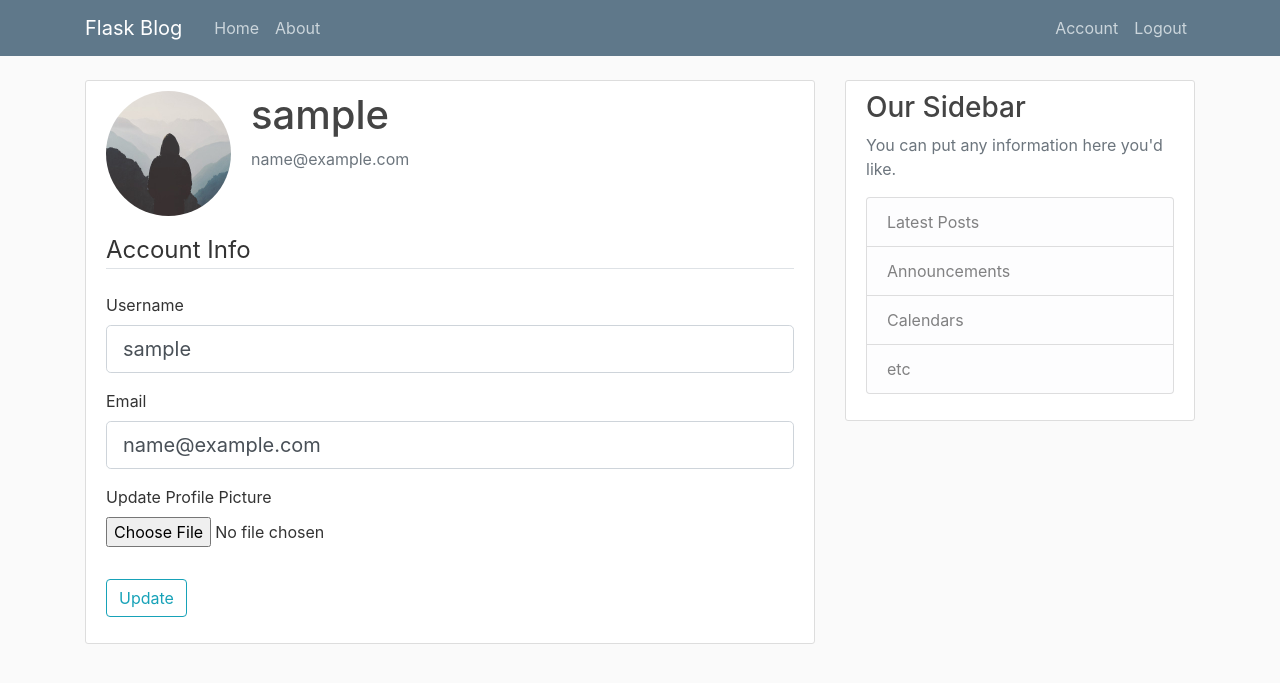
After one commit to krishnavarathan/Flask-Framework, a Flask app: page /account in a window 1280 px wide. The commit adds this page. Shown: the top 683 px of the page. Run offline with Flask 3, Linux system fonts and the light colour scheme; the visitor is signed in with stand-in values (Sample User, id 1); some libraries are stand-ins or nearby versions.

Commit message:
third commit -user-authentication and account updated

```diff
--- a/Flask_Blog/flaskblog/__init__.py
+++ b/Flask_Blog/flaskblog/__init__.py
@@ -1,9 +1,15 @@
 from flask import Flask
 from flask_sqlalchemy import SQLAlchemy
+from flask_bcrypt import Bcrypt
+from flask_login import LoginManager
 
 app=Flask(__name__)
 app.config['SECRET_KEY'] = 'e16f1d19e64364b44b4d5d0c6f803b61'
 app.config['SQLALCHEMY_DATABASE_URI']='sqlite:///site.db'
 db=SQLAlchemy(app)
+bcrypt = Bcrypt(app)
+login_manager = LoginManager(app)
+login_manager.login_view = 'login'
+login_manager.login_message_category = 'info'
 
 from flaskblog import routes
--- a/Flask_Blog/flaskblog/form.py
+++ b/Flask_Blog/flaskblog/form.py
@@ -1,30 +1,56 @@
 from flask_wtf import FlaskForm
-from wtforms import StringField,PasswordField, SubmitField, BooleanField
-from wtforms.validators import DataRequired, Length, Email, EqualTo
+from flask_wtf.file import FileField, FileAllowed
+from flask_login import current_user
+from wtforms import StringField, PasswordField, SubmitField, BooleanField
+from wtforms.validators import DataRequired, Length, Email, EqualTo, ValidationError
+from flaskblog.model import User
+
 
 class RegistrationForm(FlaskForm):
-    username = StringField(
-        'Username',
-        validators=[DataRequired(), Length(min=2, max=20)]
-    )
-    email = StringField(
-        'Email',
-        validators=[DataRequired(), Email()]
-    )
-    password = PasswordField(
-        'Password',
-        validators=[DataRequired()]
-    )
-    confirm_password = PasswordField(
-        'Confirm Password',
-        validators=[DataRequired(), EqualTo('password')]
-    )
+    username = StringField('Username',
+                           validators=[DataRequired(), Length(min=2, max=20)])
+    email = StringField('Email',
+                        validators=[DataRequired(), Email()])
+    password = PasswordField('Password', validators=[DataRequired()])
+    confirm_password = PasswordField('Confirm Password',
+                                     validators=[DataRequired(), EqualTo('password')])
     submit = SubmitField('Sign Up')
+
+    def validate_username(self, username):
+        user = User.query.filter_by(username=username.data).first()
+        if user:
+            raise ValidationError('That username is taken. Please choose a different one.')
+
+    def validate_email(self, email):
+        user = User.query.filter_by(email=email.data).first()
+        if user:
+            raise ValidationError('That email is taken. Please choose a different one.')
+
 
 class LoginForm(FlaskForm):
     email = StringField('Email',
-                           validators=[DataRequired(), Email()])
-    password = PasswordField('Password',
-                              validators=[DataRequired()])
+                        validators=[DataRequired(), Email()])
+    password = PasswordField('Password', validators=[DataRequired()])
     remember = BooleanField('Remember Me')
     submit = SubmitField('Login')
+
+
+class UpdateAccountForm(FlaskForm):
+    username = StringField('Username',
+                           validators=[DataRequired(), Length(min=2, max=20)])
+    email = StringField('Email',
+                        validators=[DataRequired(), Email()])
+    picture = FileField('Update Profile Picture', validators=[FileAllowed(['jpg', 'png'])])
+    submit = SubmitField('Update')
+
+    def validate_username(self, username):
+        if username.data != current_user.username:
+            user = User.query.filter_by(username=username.data).first()
+            if user:
+                raise ValidationError('That username is taken. Please choose a different one.')
+
+    def validate_email(self, email):
+        if email.data != current_user.email:
+            user = User.query.filter_by(email=email.data).first()
+            if user:
+                raise ValidationError('That email is taken. Please choose a different one.')
--- a/Flask_Blog/flaskblog/model.py
+++ b/Flask_Blog/flaskblog/model.py
@@ -1,7 +1,12 @@
 from datetime import datetime
-from flaskblog import db
+from flaskblog import db, login_manager
+from flask_login import UserMixin
 
-class User(db.Model):
+@login_manager.user_loader
+def load_user(user_id):
+    return User.query.get(int(user_id))
+
+class User(db.Model, UserMixin):
     id = db.Column(db.Integer, primary_key=True)
     username = db.Column(db.String(20), unique=True, nullable=False)
     email = db.Column(db.String(120), unique=True, nullable=False)
--- a/Flask_Blog/flaskblog/routes.py
+++ b/Flask_Blog/flaskblog/routes.py
@@ -1,49 +1,108 @@
-from flask import render_template, url_for, flash, redirect
-from flaskblog import app
-from flaskblog.form import RegistrationForm, LoginForm
+import os
+import secrets
+from PIL import Image
+from flask import render_template, url_for, flash, redirect, request
+from flaskblog import app, db, bcrypt
+from flaskblog.form import RegistrationForm, LoginForm, UpdateAccountForm
 from flaskblog.model import User, Post
+from flask_login import login_user, current_user, logout_user, login_required
 
-posts=[
+
+posts = [
     {
-        'author' : 'krishna',
-        'title' : 'Python',
-        'content' : 'This is Python content',
-        'date_posted' : 'Feb 05, 2026'
-
+        'author': 'Corey Schafer',
+        'title': 'Blog Post 1',
+        'content': 'First post content',
+        'date_posted': 'April 20, 2018'
     },
     {
-
-        'author' : 'Sathish',
-        'title' : 'Python-2',
-        'content' : 'This is Python content',
-        'date_posted' : 'Feb 05, 2026'
+        'author': 'Jane Doe',
+        'title': 'Blog Post 2',
+        'content': 'Second post content',
+        'date_posted': 'April 21, 2018'
     }
 ]
+
 
 @app.route("/")
 @app.route("/home")
 def home():
     return render_template('home.html', posts=posts)
 
+
 @app.route("/about")
 def about():
     return render_template('about.html', title='About')
 
-@app.route('/register', methods=['GET', 'POST'])
+
+@app.route("/register", methods=['GET', 'POST'])
 def register():
+    if current_user.is_authenticated:
+        return redirect(url_for('home'))
     form = RegistrationForm()
     if form.validate_on_submit():
-        flash(f'Account created for {form.username.data}!', 'success')
-        return redirect(url_for('home'))
+        hashed_password = bcrypt.generate_password_hash(form.password.data).decode('utf-8')
+        user = User(username=form.username.data, email=form.email.data, password=hashed_password)
+        db.session.add(user)
+        db.session.commit()
+        flash('Your account has been created! You are now able to log in', 'success')
+        return redirect(url_for('login'))
     return render_template('register.html', title='Register', form=form)
 
-@app.route('/login', methods=['GET', 'POST'])
+
+@app.route("/login", methods=['GET', 'POST'])
 def login():
+    if current_user.is_authenticated:
+        return redirect(url_for('home'))
     form = LoginForm()
     if form.validate_on_submit():
-        if form.email.data == 'admin@blog.com' and form.password.data == 'password':
-            flash(f'Login success-ful', 'success')
-            return redirect(url_for('home'))
+        user = User.query.filter_by(email=form.email.data).first()
+        if user and bcrypt.check_password_hash(user.password, form.password.data):
+            login_user(user, remember=form.remember.data)
+            next_page = request.args.get('next')
+            return redirect(next_page) if next_page else redirect(url_for('home'))
         else:
-            flash(f'Login failed! ', 'danger')
+            flash('Login Unsuccessful. Please check email and password', 'danger')
     return render_template('login.html', title='Login', form=form)
+
+
+@app.route("/logout")
+def logout():
+    logout_user()
+    return redirect(url_for('home'))
+
+
+def save_picture(form_picture):
+    random_hex = secrets.token_hex(8)
+    _, f_ext = os.path.splitext(form_picture.filename)
+    picture_fn = random_hex + f_ext
+    picture_path = os.path.join(app.root_path, 'static/profile_pics', picture_fn)
+    # print(f"file path: {picture_path}")
+
+    output_size = (125, 125)
+    i = Image.open(form_picture)
+    i.thumbnail(output_size)
+    i.save(picture_path)
+
+    return picture_fn
+
+
+@app.route("/account", methods=['GET', 'POST'])
+@login_required
+def account():
+    form = UpdateAccountForm()
+    if form.validate_on_submit():
+        if form.picture.data:
+            picture_file = save_picture(form.picture.data)
+            current_user.image_file = picture_file
+        current_user.username = form.username.data
+        current_user.email = form.email.data
+        db.session.commit()
+        flash('Your account has been updated!', 'success')
+        return redirect(url_for('account'))
+    elif request.method == 'GET':
+        form.username.data = current_user.username
+        form.email.data = current_user.email
+    image_file = url_for('static', filename='profile_pics/' + current_user.image_file)
+    return render_template('account.html', title='Account',
+                           image_file=image_file, form=form)
--- /dev/null
+++ b/Flask_Blog/flaskblog/templates/account.html
@@ -0,0 +1,57 @@
+{% extends "layout.html" %}
+{% block content %}
+    <div class="content-section">
+      <div class="media">
+        <img class="rounded-circle account-img" src="{{ image_file }}">
+        <div class="media-body">
+          <h2 class="account-heading">{{ current_user.username }}</h2>
+          <p class="text-secondary">{{ current_user.email }}</p>
+        </div>
+      </div>
+        <form method="POST" action="" enctype="multipart/form-data">
+            {{ form.hidden_tag() }}
+            <fieldset class="form-group">
+                <legend class="border-bottom mb-4">Account Info</legend>
+                <div class="form-group">
+                    {{ form.username.label(class="form-control-label") }}
+
+                    {% if form.username.errors %}
+                        {{ form.username(class="form-control form-control-lg is-invalid") }}
+                        <div class="invalid-feedback">
+                            {% for error in form.username.errors %}
+                                <span>{{ error }}</span>
+                            {% endfor %}
+                        </div>
+                    {% else %}
+                        {{ form.username(class="form-control form-control-lg") }}
+                    {% endif %}
+                </div>
+                <div class="form-group">
+                    {{ form.email.label(class="form-control-label") }}
+                    {% if form.email.errors %}
+                        {{ form.email(class="form-control form-control-lg is-invalid") }}
+                        <div class="invalid-feedback">
+                            {% for error in form.email.errors %}
+                                <span>{{ error }}</span>
+                            {% endfor %}
+                        </div>
+                    {% else %}
+                        {{ form.email(class="form-control form-control-lg") }}
+                    {% endif %}
+                </div>
+                <div class="form-group">
+                    {{ form.picture.label() }}
+                    {{ form.picture(class="form-control-file") }}
+                    {% if form.picture.errors %}
+                        {% for error in form.picture.errors %}
+                            <span class="text-danger">{{ error }}</span></br>
+                        {% endfor %}
+                    {% endif %}
+                </div>
+            </fieldset>
+            <div class="form-group">
+                {{ form.submit(class="btn btn-outline-info") }}
+            </div>
+        </form>
+    </div>
+{% endblock content %}
--- a/Flask_Blog/flaskblog/templates/layout.html
+++ b/Flask_Blog/flaskblog/templates/layout.html
@@ -30,8 +30,13 @@
             </div>
             <!-- Navbar Right Side -->
             <div class="navbar-nav">
+              {% if current_user.is_authenticated %}
+              <a class="nav-item nav-link" href="{{url_for('account')}}">Account</a>
+              <a class="nav-item nav-link" href="{{url_for('logout')}}">Logout</a>
+              {% else %}
               <a class="nav-item nav-link" href="{{url_for('login')}}">Login</a>
               <a class="nav-item nav-link" href="{{url_for('register')}}">Register</a>
+              {% endif %}
             </div>
           </div>
         </div>
```
Also changed, not shown: Flask_Blog/flaskblog/static/profile_pics/7bb3b01d82568eb8.jpg (added), Flask_Blog/flaskblog/static/profile_pics/default.jpg (added), Flask_Blog/flaskblog/static/profile_pics/ea6d2eca4a01ae0f.jpg (added), Flask_Blog/run.py (renamed from Flask_Blog/flaskblog.py), 1 other file.
